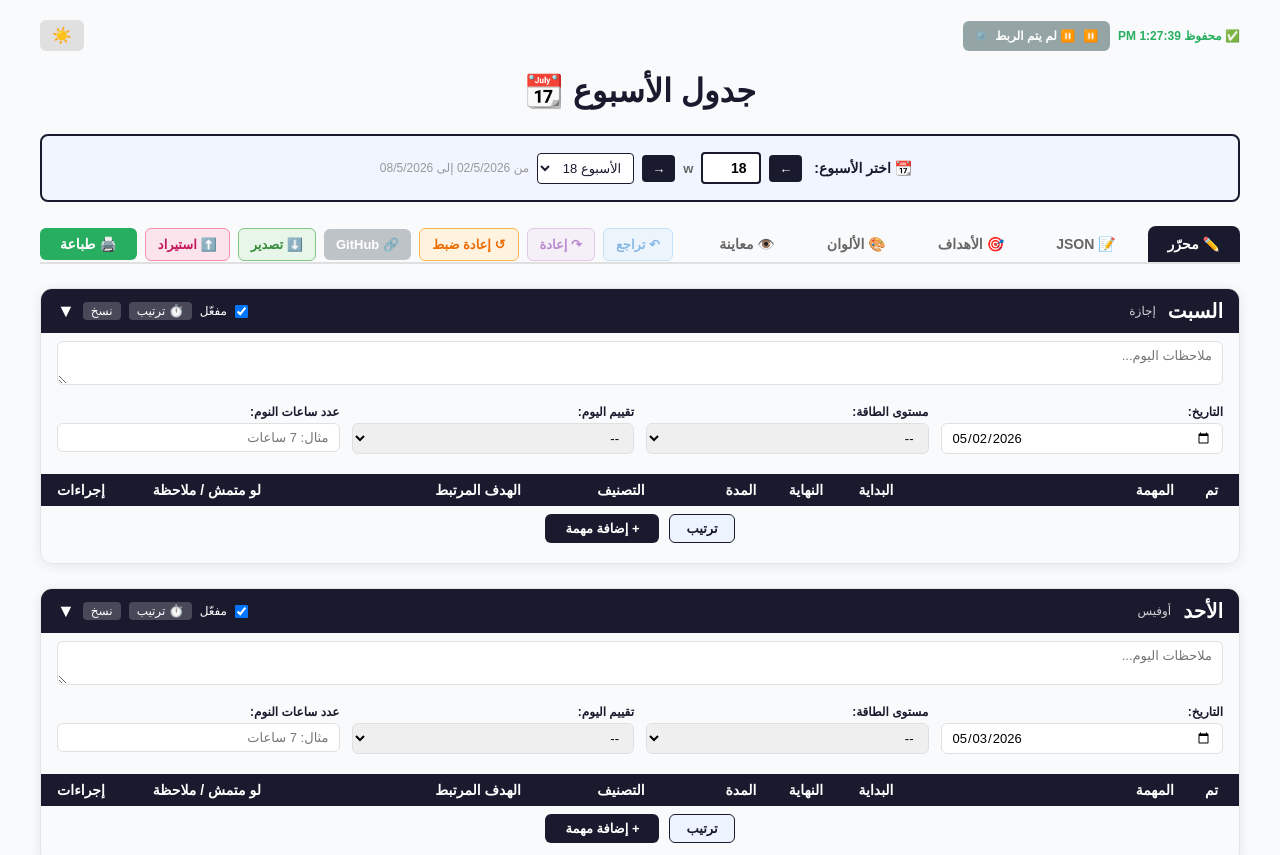
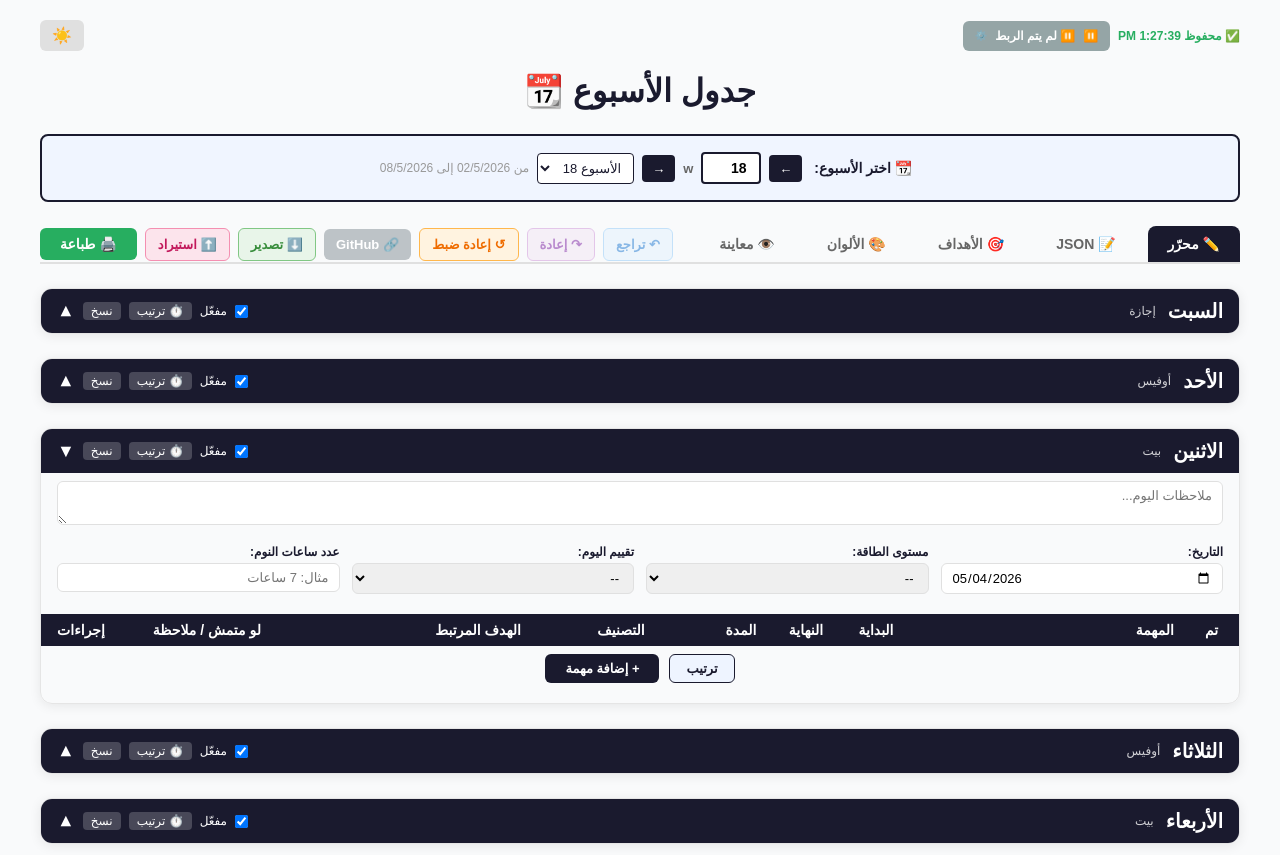
Before and after one commit to khaleddoosama/tasks, a React (Vite) app: page / in a window 1280 px wide. Shown: the top 855 px of the page. Built offline with nearby package versions, Linux system fonts and the light colour scheme.

Commit message:
feat: enhance DayCard and PlannerPage with current day tracking and debug logging

```diff
--- a/src/components/schedule/DayCard.jsx
+++ b/src/components/schedule/DayCard.jsx
@@ -3,8 +3,18 @@ import { createEmptyTask } from "../../domain/schedule/ids";
 import { calculateDurationMin, detectConflicts, sortTasksByStartTime } from "../../domain/schedule/time";
 import TaskRow from "./TaskRow";
 
-export default function DayCard({ day, colors, goalOptions, onChange, onCopyDay, createTaskId }) {
-  const [collapsed, setCollapsed] = useState(false);
+export default function DayCard({ day, colors, goalOptions, onChange, onCopyDay, createTaskId, isCurrentDay }) {
+  const [collapsed, setCollapsed] = useState(isCurrentDay ? false : true);
+
+  // Debug logging
+  if (day.id === 1) {
+    console.log('DayCard Debug:', {
+      dayName: day.name,
+      dayDate: day.التاريخ,
+      isCurrentDay,
+      collapsed: isCurrentDay ? false : true
+    });
+  }
   const [draggedId, setDraggedId] = useState(null);
   const conflicts = useMemo(() => detectConflicts(day.tasks), [day.tasks]);
   const totalMinutes = useMemo(
--- a/src/domain/schedule/week.js
+++ b/src/domain/schedule/week.js
@@ -98,3 +98,7 @@ export function formatDateDisplay(dateStr) {
 export function getCurrentWeekNumber() {
   return getWeekNumberFromDate(new Date());
 }
+
+export function getTodayDate() {
+  return formatLocalDate(new Date());
+}
--- a/src/features/planner/PlannerPage.jsx
+++ b/src/features/planner/PlannerPage.jsx
@@ -6,6 +6,7 @@ import GoalsTab from "../../components/tabs/GoalsTab";
 import PreviewTab from "../../components/tabs/PreviewTab";
 import JSONEditorTab from "../../components/tabs/JSONEditorTab";
 import { usePlannerState } from "./usePlannerState";
+import { getTodayDate, getCurrentWeekNumber } from "../../domain/schedule/week";
 
 const TAB_LABELS = {
   editor: "✏️ محرّر",
@@ -18,6 +19,17 @@ const TAB_LABELS = {
 export default function PlannerPage() {
   const planner = usePlannerState();
   const headerColor = planner.colors.header;
+  const todayDate = getTodayDate();
+  const isCurrentWeek = planner.selectedWeek === getCurrentWeekNumber();
+
+  // Debug logging
+  console.log('PlannerPage Debug:', {
+    todayDate,
+    selectedWeek: planner.selectedWeek,
+    currentWeekNumber: getCurrentWeekNumber(),
+    isCurrentWeek,
+    firstDayDate: planner.days[0]?.التاريخ,
+  });
 
   const handleImportChange = async (event) => {
     const file = event.target.files?.[0];
@@ -171,6 +183,7 @@ export default function PlannerPage() {
                 onChange={(patch) => planner.updateDay(day.id, patch)}
                 onCopyDay={planner.copyDay}
                 createTaskId={planner.createTaskId}
+                isCurrentDay={isCurrentWeek && day.التاريخ === todayDate}
               />
             ))}
           </div>
```
